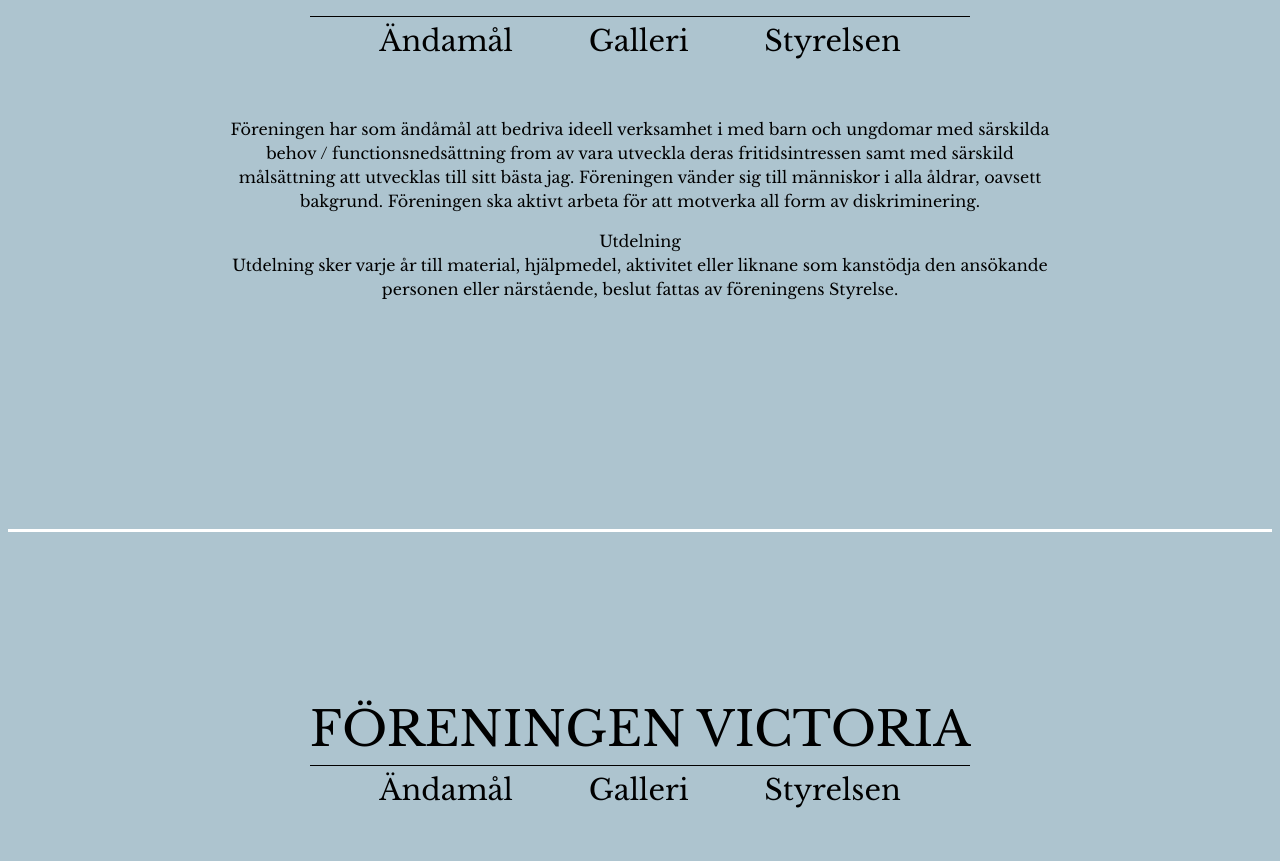
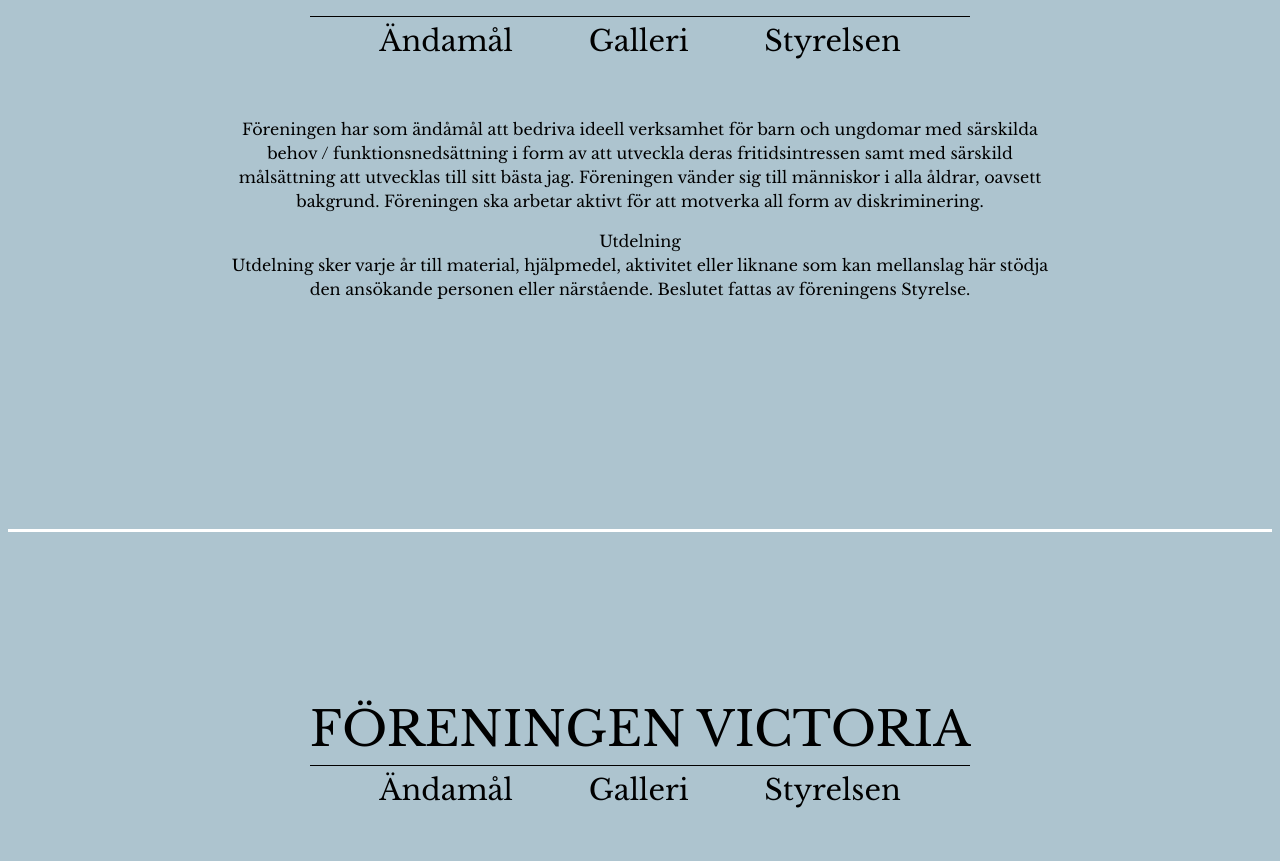
Before and after one commit to emtalen/foreningen_viktoria, a React (Create React App) app: page / in a window 1280 px wide. Shown: the part 1090-1951 px from the top of the page. Built offline with nearby package versions, Linux system fonts and the light colour scheme.

Commit message:
fixing typos in the text

```diff
--- a/src/components/Purposes.jsx
+++ b/src/components/Purposes.jsx
@@ -4,23 +4,23 @@ import '../styles/purpose.css'
 
 const Purposes = () => {
   return (
-      <div className="main-container" id='purposes'>
+    <div className="main-container" id="purposes">
       <div className="main-content">
         <Navigation />
         <div id="purpose-text">
           <p>
-              Föreningen har som ändåmål att bedriva ideell verksamhet i med
-              barn och ungdomar med särskilda behov / functionsnedsättning from
-              av vara utveckla deras fritidsintressen samt med särskild
-              målsättning att utvecklas till sitt bästa jag. Föreningen vänder
-              sig till människor i alla åldrar, oavsett bakgrund. Föreningen ska
-              aktivt arbeta för att motverka all form av diskriminering.
+            Föreningen har som ändåmål att bedriva ideell verksamhet för barn
+            och ungdomar med särskilda behov / funktionsnedsättning i form av att
+            utveckla deras fritidsintressen samt med särskild målsättning att
+            utvecklas till sitt bästa jag. Föreningen vänder sig till människor
+            i alla åldrar, oavsett bakgrund. Föreningen ska arbetar aktivt för att motverka all form av
+            diskriminering.
           </p>
           <p>
             Utdelning <br />
             Utdelning sker varje år till material, hjälpmedel, aktivitet eller
-              liknane som kanstödja den ansökande personen eller närstående,
-              beslut fattas av föreningens Styrelse.
+            liknane som kan mellanslag här stödja den ansökande personen eller
+            närstående. Beslutet fattas av föreningens Styrelse.
           </p>
         </div>
       </div>
```
Lines whose indentation alone changed are shown as unchanged.
